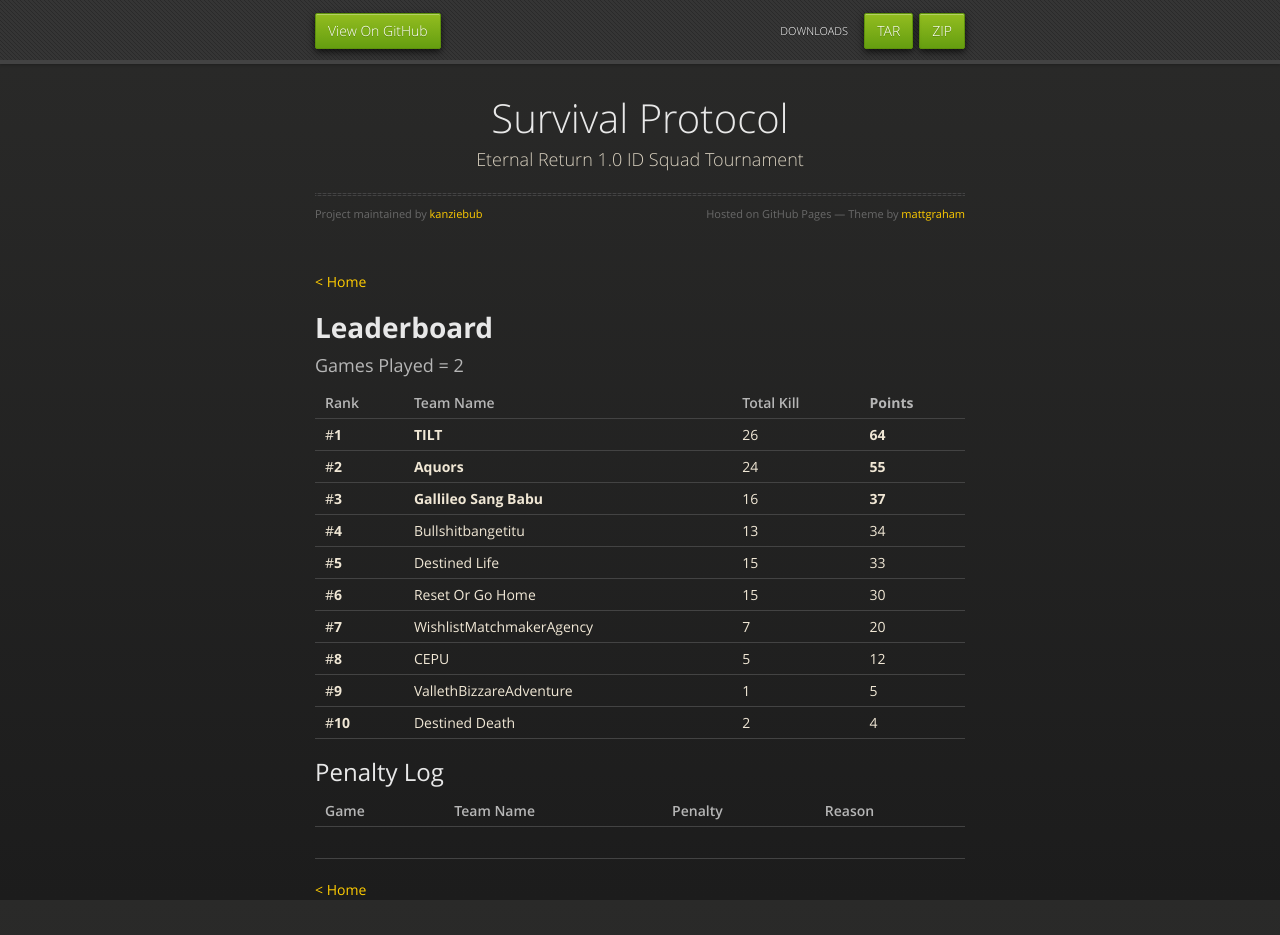
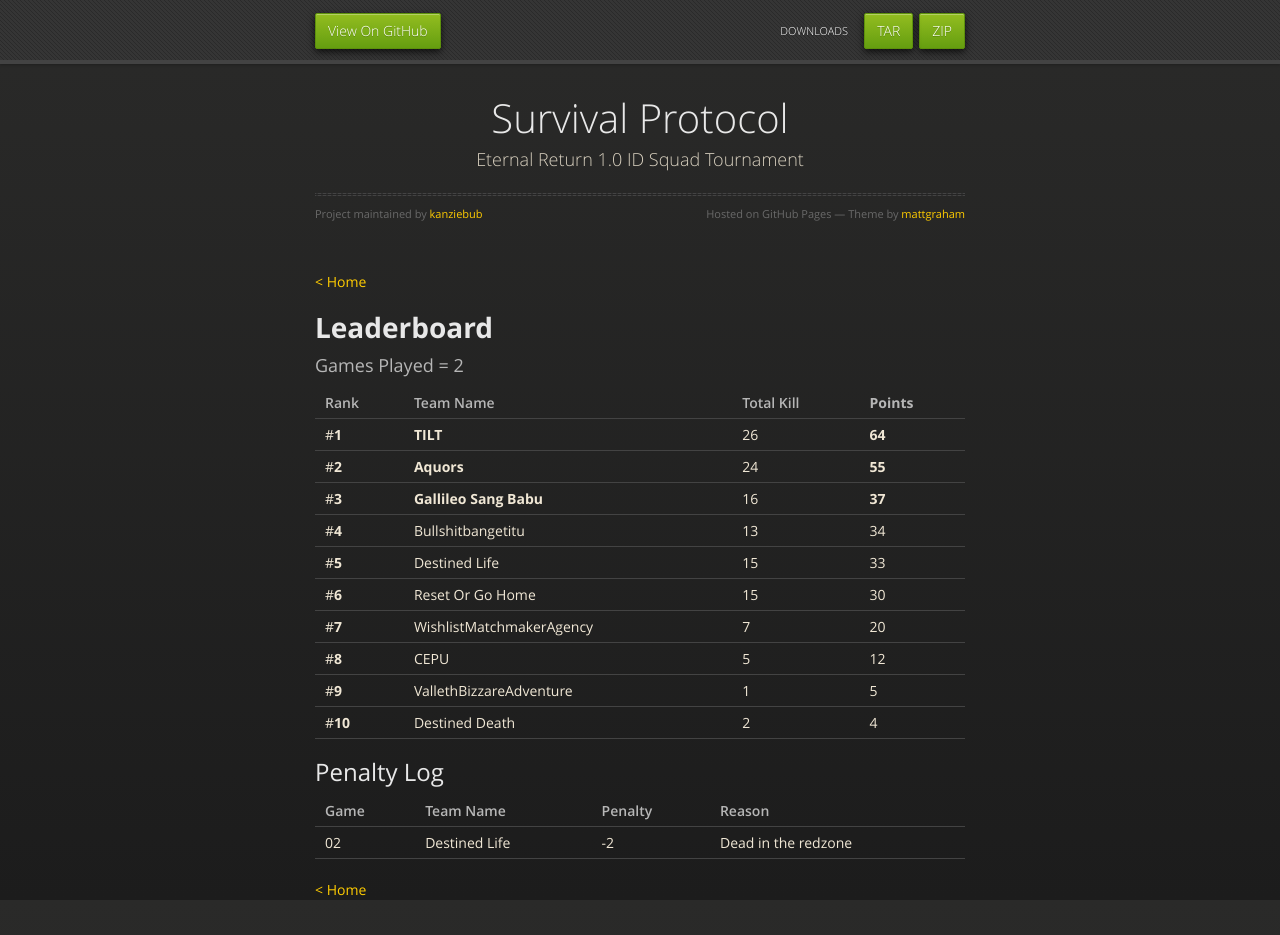
Before and after one commit to kanziebub/SurvivalProtocol, a Jekyll site: the page built from Invitational/01/leaderboard.md, in a window 1280 px wide and 1010 px high. Shown: the top 935 px of the window. Built offline with Jekyll 4.4.1, drawn with Linux system fonts in a browser that asks for light colours.

```diff
--- a/Invitational/01/leaderboard.md
+++ b/Invitational/01/leaderboard.md
@@ -23,8 +23,8 @@ layout: default
 
 ## Penalty Log
 
-|  Game  | Team Name | Penalty | Reason                |
-|:-------|:----------|:--------|:----------------------|
-|        |           |         |                       |
+|  Game  |  Team Name  | Penalty | Reason                |
+|:-------|:------------|:--------|:----------------------|
+|   02   |Destined Life|   -2    |  Dead in the redzone  |
 
 [< Home](https://kanziebub.github.io/SurvivalProtocol/)
```
